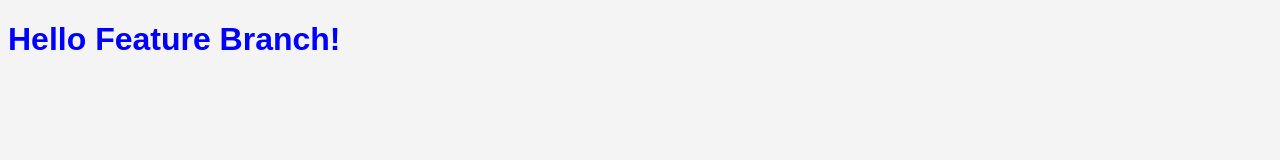
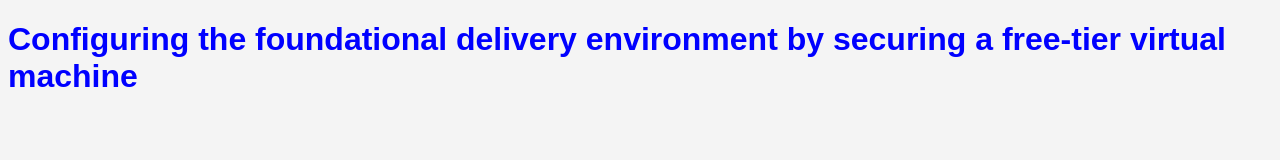
Before and after one commit to Subhitcha04/demo-feature-cycle-html-css-, a plain HTML site: page index.html in a window 1280 px wide. Drawn offline with Linux system fonts and the light colour scheme.

Commit message:
Update index.html

```diff
--- a/index.html
+++ b/index.html
@@ -2,9 +2,9 @@
 <html>
 <head>
     <link rel="stylesheet" href="style.css">
-    <title>Feature Demo</title>
+    <title>Exercise 3 </title>
 </head>
 <body>
-    <h1>Hello Feature Branch!</h1>
+    <h1>Configuring the foundational delivery environment by securing a free-tier virtual machine</h1>
 </body>
 </html>
```
